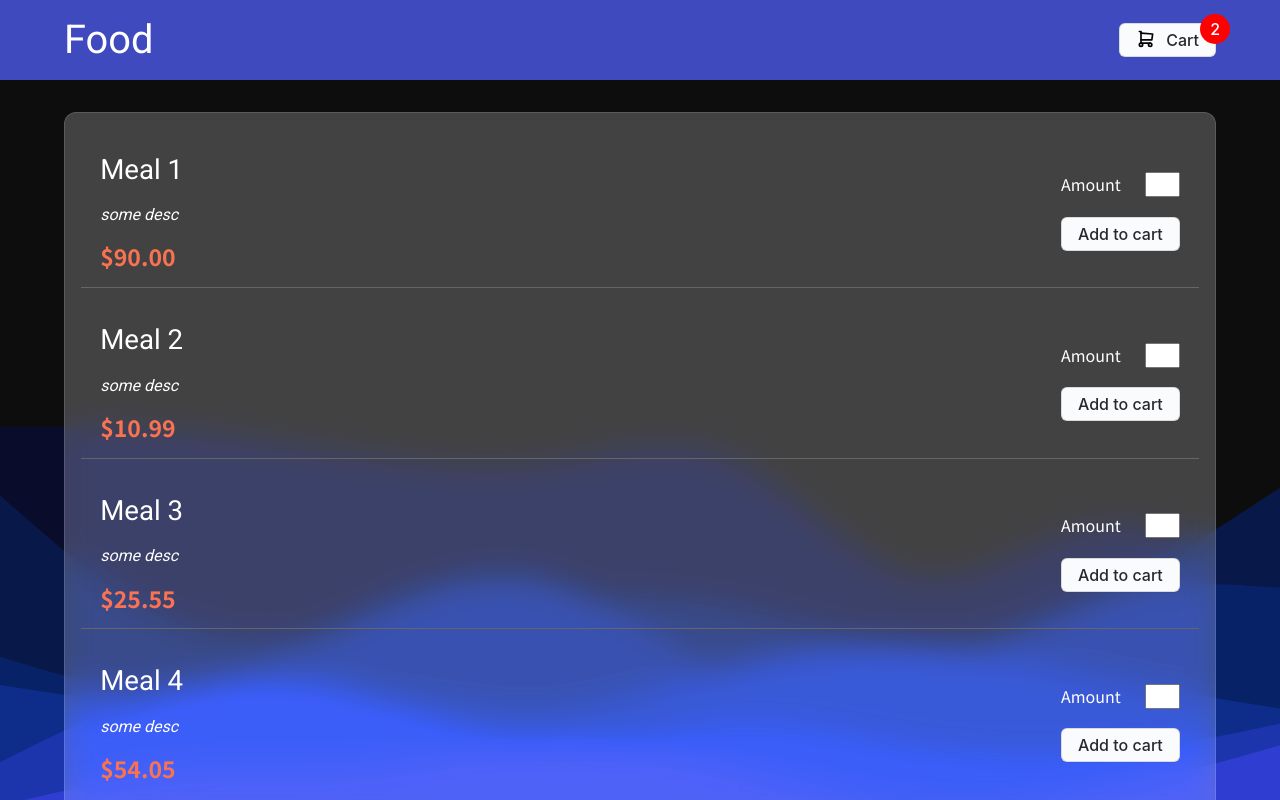
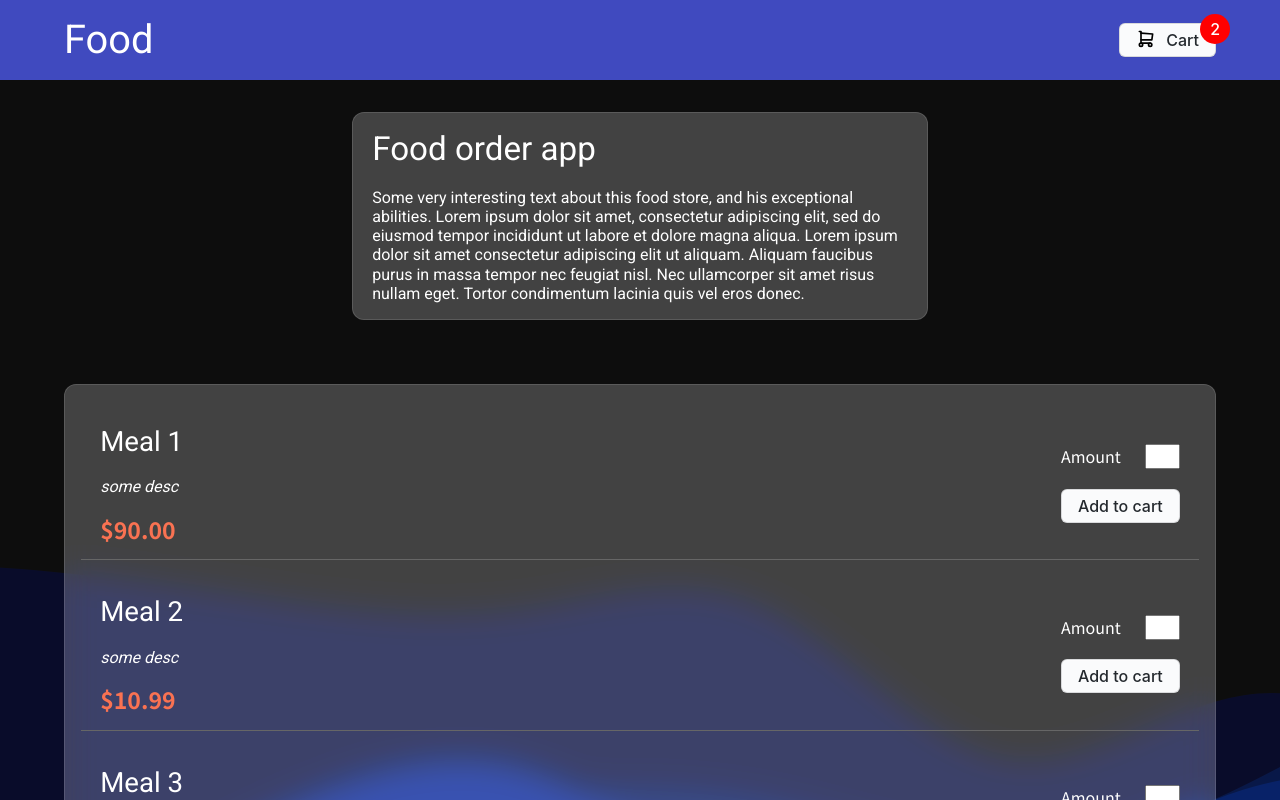
Before and after one commit to n-drobyshevski/orderFood, a React (Create React App) app: page / in a window 1280 px wide. Shown: the top 800 px of the page. Built offline with nearby package versions, Linux system fonts and the light colour scheme.

Commit message:
Add About component

```diff
--- a/src/App.js
+++ b/src/App.js
@@ -1,5 +1,6 @@
 import React from "react";
 import Header from "./components/Header/Header";
+import About from "./components/About/About"
 import ItemsList from './components/Items/ItemsList'
 
 function App() {
@@ -12,6 +13,7 @@ function App() {
   return (
   <React.Fragment>
     <Header />
+    <About />
     <ItemsList items={testData}/>
   </React.Fragment>
   );
--- /dev/null
+++ b/src/components/About/About.js
@@ -0,0 +1,16 @@
+import styles from './About.module.css';
+
+import Card from '../UI/Card/Card';
+
+const About = () => {
+    return (
+        <Card className={styles.About}>
+            <h2>Food order app</h2>
+            <p>Some very interesting text about this food store, and his exceptional abilities.
+                Lorem ipsum dolor sit amet, consectetur adipiscing elit, sed do eiusmod tempor incididunt ut labore et dolore magna aliqua. Lorem ipsum dolor sit amet consectetur adipiscing elit ut aliquam. Aliquam faucibus purus in massa tempor nec feugiat nisl. Nec ullamcorper sit amet risus nullam eget. Tortor condimentum lacinia quis vel eros donec.
+            </p>
+        </Card>
+    );
+};
+
+export default About;
--- /dev/null
+++ b/src/components/About/About.module.css
@@ -0,0 +1,6 @@
+
+.About{
+    width: 45%;
+    margin: 2rem auto;
+    padding: 1rem 1.2rem;
+}
```
